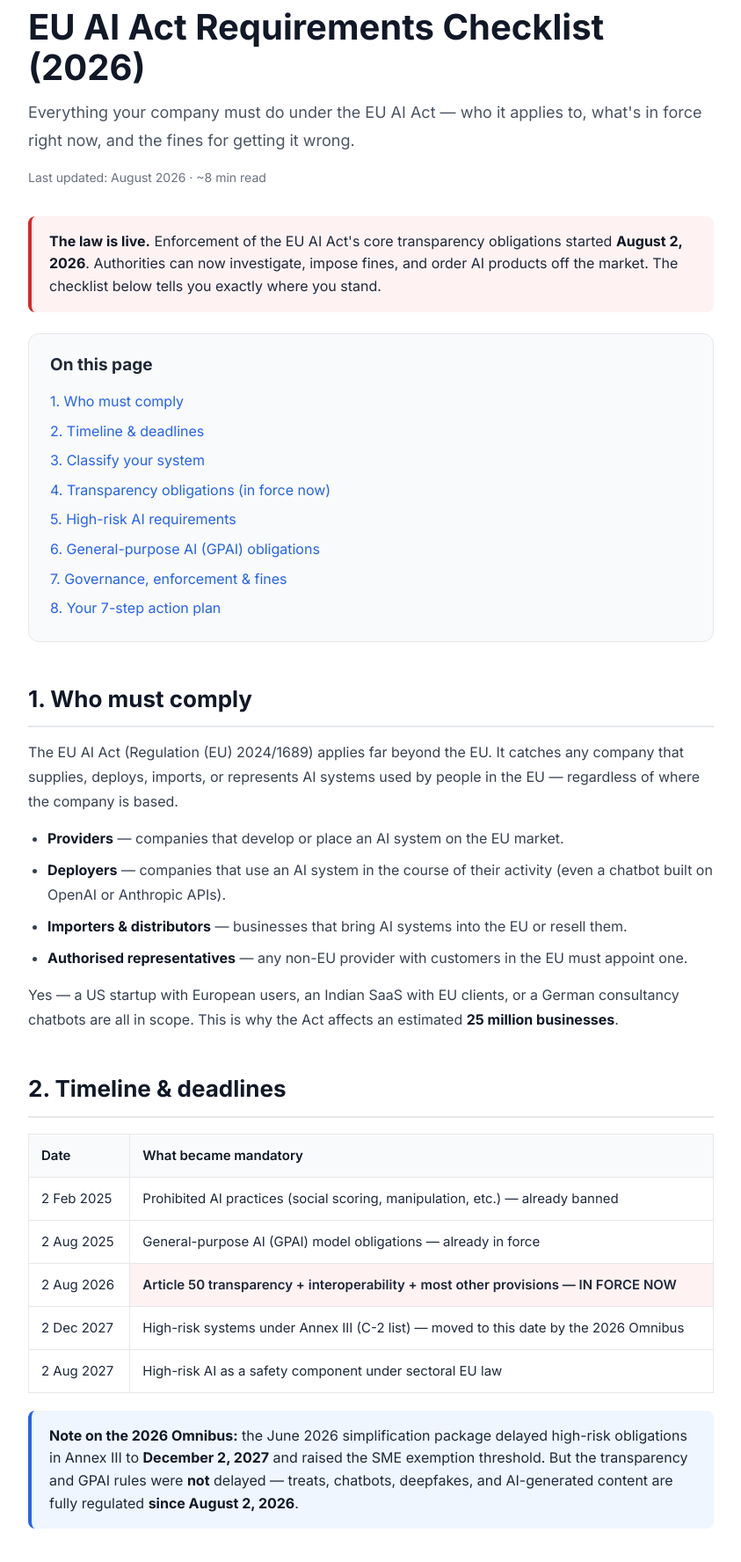
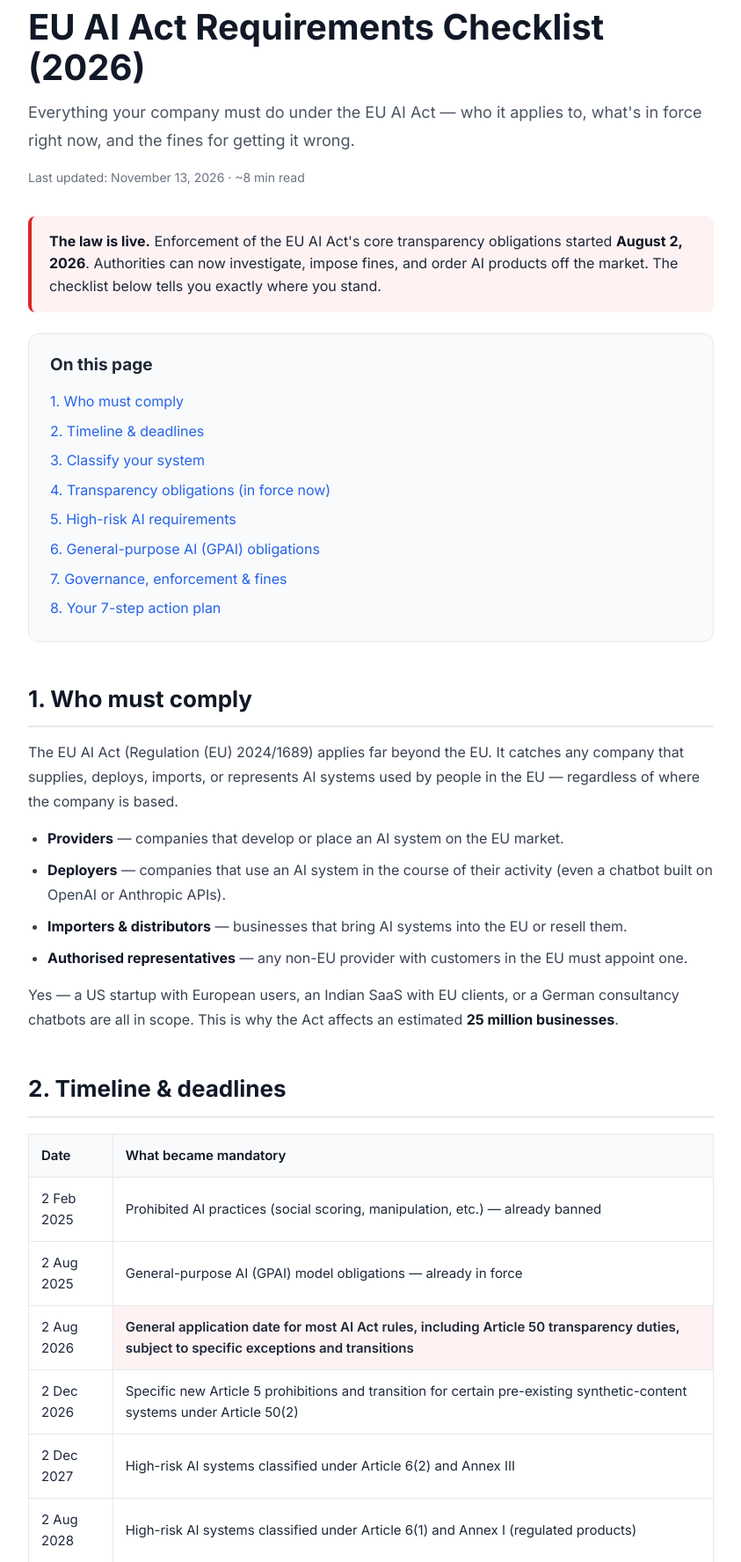
Before and after one commit to vanshgopal/ai-compliance-shield, a FastAPI app: page /blog/eu-ai-act-requirements-checklist-2026 in a window 1280 px wide. Shown: the part 169-1945 px from the top of the page at 88% size, without its empty margins (218-1061 px from the left). Run offline with FastAPI, Linux system fonts and the light colour scheme.

Commit message:
Refresh EU AI Act legal timelines and SEO content

```diff
--- a/frontend/templates/blog/eu-ai-act-requirements-checklist-2026.html
+++ b/frontend/templates/blog/eu-ai-act-requirements-checklist-2026.html
@@ -87,7 +87,7 @@
                 <span class="tag">EU AI ACT GUIDE</span>
                 <h1>EU AI Act Requirements Checklist (2026)</h1>
                 <p style="font-size:18px; color:#4B5563;">Everything your company must do under the EU AI Act — who it applies to, what's in force right now, and the fines for getting it wrong.</p>
-                <div class="article-meta">Last updated: August 2026 · ~8 min read</div>
+                <div class="article-meta">Last updated: November 13, 2026 · ~8 min read</div>
             </div>
 
             <div class="callout warn">
@@ -124,13 +124,14 @@
                 <tbody>
                     <tr><td>2 Feb 2025</td><td>Prohibited AI practices (social scoring, manipulation, etc.) — already banned</td></tr>
                     <tr><td>2 Aug 2025</td><td>General-purpose AI (GPAI) model obligations — already in force</td></tr>
-                    <tr><td>2 Aug 2026</td><td class="now">Article 50 transparency + interoperability + most other provisions — IN FORCE NOW</td></tr>
-                    <tr><td>2 Dec 2027</td><td>High-risk systems under Annex III (C-2 list) — moved to this date by the 2026 Omnibus</td></tr>
-                    <tr><td>2 Aug 2027</td><td>High-risk AI as a safety component under sectoral EU law</td></tr>
+                    <tr><td>2 Aug 2026</td><td class="now">General application date for most AI Act rules, including Article 50 transparency duties, subject to specific exceptions and transitions</td></tr>
+                    <tr><td>2 Dec 2026</td><td>Specific new Article 5 prohibitions and transition for certain pre-existing synthetic-content systems under Article 50(2)</td></tr>
+                    <tr><td>2 Dec 2027</td><td>High-risk AI systems classified under Article 6(2) and Annex III</td></tr>
+                    <tr><td>2 Aug 2028</td><td>High-risk AI systems classified under Article 6(1) and Annex I (regulated products)</td></tr>
                 </tbody>
             </table>
             <div class="callout">
-                <strong>Note on the 2026 Omnibus:</strong> the June 2026 simplification package delayed high-risk obligations in Annex III to <strong>December 2, 2027</strong> and raised the SME exemption threshold. But the transparency and GPAI rules were <strong>not</strong> delayed — treats, chatbots, deepfakes, and AI-generated content are fully regulated <strong>since August 2, 2026</strong>.
+                <strong>Note on the 2026 Omnibus:</strong> Regulation (EU) 2026/1744 sets the application dates for high-risk requirements at <strong>December 2, 2027 for Annex III</strong> and <strong>August 2, 2028 for Annex I</strong>. The general application date remains August 2, 2026, while specific provisions and transitional arrangements have their own dates. Certain new Article 5 prohibitions and the Article 50(2) transition for some systems already on the market apply from December 2, 2026. SMEs and start-ups are not automatically exempt; Article 99 requires their interests and economic viability to be considered when penalties are imposed.
             </div>
 
             <h2 id="classification">3. Classify your system</h2>
@@ -156,7 +157,7 @@
             <p>This is the area authorities can enforce <strong>right now</strong>. If your website has an AI assistant, a content generator, or deepfake/edit tools that are not labelled, you are exposed today — not in 2027.</p>
 
             <h2 id="high-risk">5. High-risk AI requirements (Articles 8–15)</h2>
-            <p>From <strong>December 2, 2027</strong> (Annex III), high-risk systems must meet the full set of obligations. Even where deadlines moved, the smartest teams are building now — remediation takes months, and the proverbial "black box" audit is the classic failure mode.</p>
+            <p>The high-risk requirements in Chapter III, Sections 1–3 apply from <strong>December 2, 2027 for Annex III systems</strong> and <strong>August 2, 2028 for Annex I product-related systems</strong>, subject to the amended Article 113 mechanism and any earlier date resulting from a Commission decision confirming that support measures are available. Even where deadlines moved, the smartest teams are building now — remediation takes months, and the proverbial "black box" audit is the classic failure mode.</p>
             <div class="checklist-item"><div class="check"></div><div><strong>Risk management system (Art. 9).</strong> Continuous risk identification, analysis, and mitigation throughout the lifecycle.</div></div>
             <div class="checklist-item"><div class="check"></div><div><strong>Data &amp; data governance (Art. 10).</strong> Relevant, representative, error-free training/validation data; bias-compliant design; documented lineage.</div></div>
             <div class="checklist-item"><div class="check"></div><div><strong>Technical documentation (Art. 11).</strong> Full documentation proving compliance — available for authorities on request.</div></div>
@@ -196,7 +197,7 @@
                 <li><strong>Classify each system</strong> into unacceptable / high / GPAI / limited / minimal risk.</li>
                 <li><strong>Fix transparency now</strong> — label chatbots and AI-generated content, add watermarking. These are live obligations.</li>
                 <li><strong>Document everything</strong> — model cards, data lineage, oversight design, and logging.</li>
-                <li><strong>Close high-risk gaps</strong> (Articles 9–15) before the December 2027 deadline hits.</li>
+                <li><strong>Close high-risk gaps</strong> (Articles 9–15) ahead of the applicable Annex III or Annex I date, and monitor Commission decisions under amended Article 113.</li>
                 <li><strong>Produce the technical file</strong> — EU declaration of conformity + conformity report.</li>
                 <li><strong>Monitor continuously</strong> — the rules are moving fast; treat compliance as a process, not a project.</li>
             </ol>
@@ -217,6 +218,7 @@
 
             <hr class="divider">
             <p style="color:#6B7280; font-size:14px;">Disclaimer: This article is informational guidance and does not constitute legal advice. Deadlines referenced reflect the EU AI Act as amended by the 2026 Omnibus regulation. Always verify obligations for your specific use case with counsel.</p>
+        <p style="color:#6B7280; font-size:13px;">Legal source: <a href="https://ai-act-service-desk.ec.europa.eu/en/ai-act/timeline/timeline-implementation-eu-ai-act" rel="noopener">European Commission AI Act implementation timeline</a> and <a href="https://eur-lex.europa.eu/eli/reg/2026/1744/oj/eng" rel="noopener">Regulation (EU) 2026/1744</a>. Checked November 13, 2026.</p>
         </article>
 
         <footer>
```
